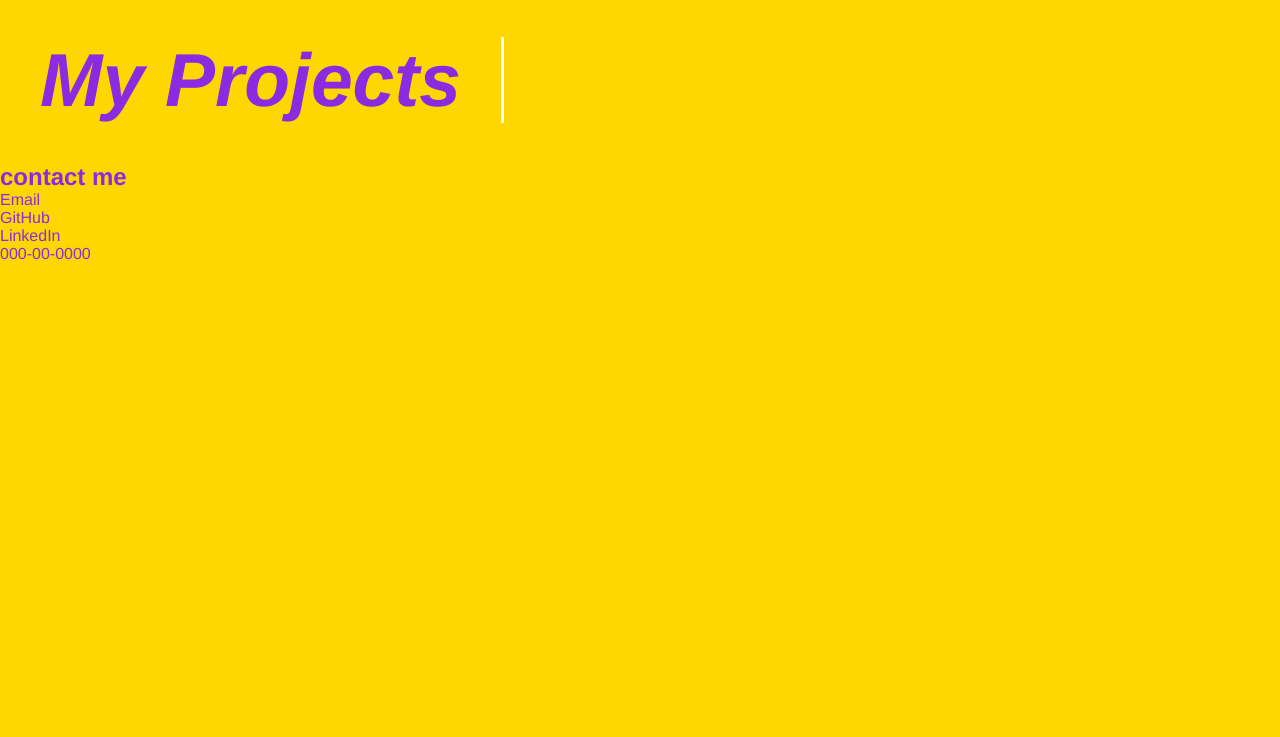
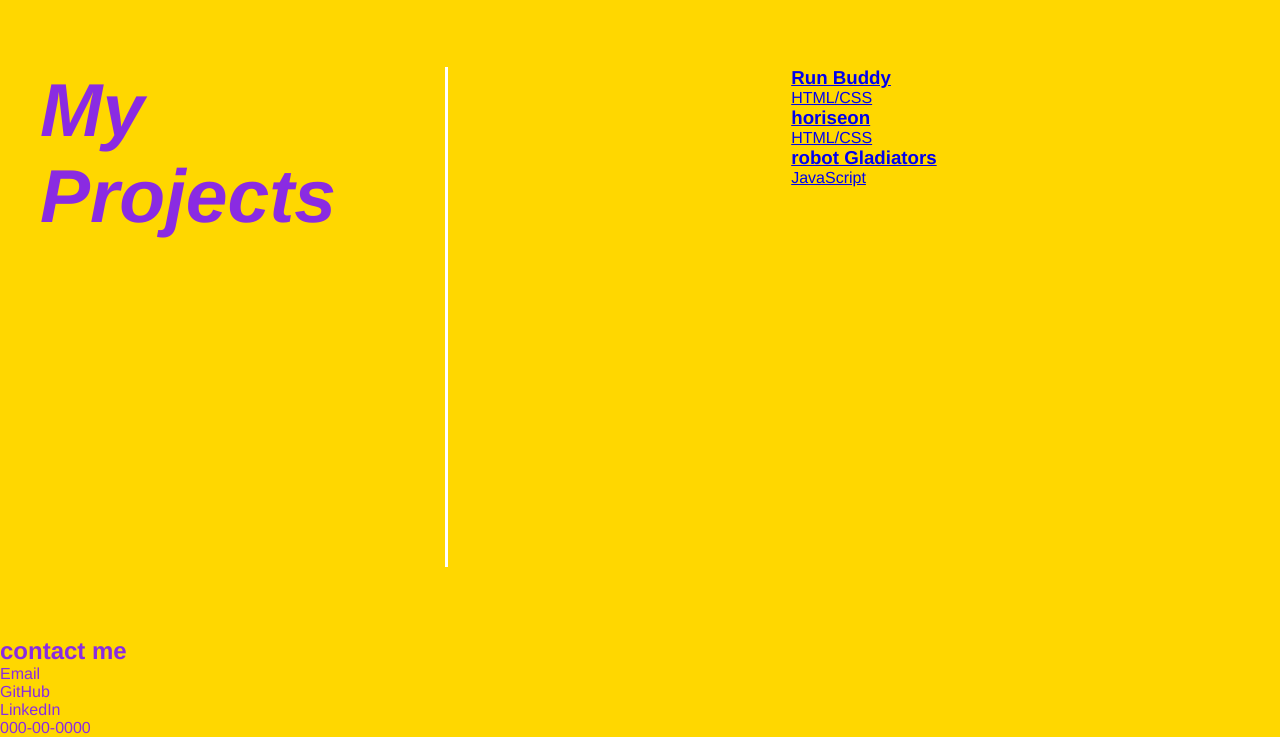
Before and after one commit to goforward-z/Professional-Portfolio, a plain HTML site: page index.html in a window 1280 px wide. Shown: the part 726-1463 px from the top of the page. Before the commit the page ends 989 px from the top, so only its background shows below. Drawn offline with Linux system fonts and the light colour scheme.

Commit message:
updated contents in projects section and styled

```diff
--- a/assets/css/style.css
+++ b/assets/css/style.css
@@ -76,7 +76,7 @@ header nav{
         margin-top: 25px;
     }
 
-    .about-me h2{
+    .title{
         font-size: 50px;
         padding: 0 40px;
         border-right: 3px solid white;
@@ -98,13 +98,11 @@ header nav{
         display:flex;
         justify-content: space-between;
         margin: 40px 0px;
+        padding: 30px 0;
     }
-
-    .section-title{
-        font-size: 50px;
-        padding: 0 40px;
-        border-right: 3px solid white;
-        color: blueviolet;
-        font-style: italic;
-
+    .projects-grid-wrapper{
+        width: 75%;
+        height: 500px;
+        display: flex;
+        justify-content: center;
     }
--- a/index.html
+++ b/index.html
@@ -43,7 +43,7 @@
         </section>
         <!--about me section start-->
         <setion id="about-me" class="about-me">
-            <h2>About Me</h2>
+            <h2 class="title">About Me</h2>
             <p>I've been working in business management since graduating college, but I've always wondered if that's what I really want to do.
                I've actually always been very interested in computers, and about a year ago, I started to have a very strong desire to change my career.
                After thinking about it for a while, I finally made the decision to change my career.
@@ -52,21 +52,31 @@
         </setion>
         <!--my projects section start-->
         <setion id="my-projects" class="projects">
-            <div class="section-title">
+            <div class="title">
             <h2>My Projects</h2>
             </div>
-            <div class="projects-cart">
-                <div class="projects-1">
-                    <a href="https://goforward-z.github.io/run-buddy/"target="_blank"class="run-buddy"></a>
+            <div class="projects-grid-wrapper">
+              <div class="projects-grid">
+                    <a href="https://goforward-z.github.io/run-buddy/"target="_blank"class="run-buddy">
+                      <div class="projects-label">
+                        <h3>Run Buddy</h3>
+                        <p>HTML/CSS</p>
+                       </div>
+                    </a>
+                    <a href="https://goforward-z.github.io/horiseon/"target="_blank"class="horiseon">
+                      <div class="projects-lable">
+                        <h3>horiseon</h3>
+                        <p>HTML/CSS</p>
+                      </div>
+                    </a>
+                    <a href="https://goforward-z.github.io/robot-gladiators/"target="_blank"class="robot-gladiators">
+                        <div class="projects-label">
+                          <h3>robot Gladiators</h3>
+                          <p>JavaScript</p>
+                        </div>
+                    </a>
 
-                </div>
-                <div class="projects-2">
-                    <a href="https://goforward-z.github.io/horiseon/"target="_blank"class="horiseon"></a>
-                </div>
-                <div class="projects-3">
-                    <a href="https://goforward-z.github.io/robot-gladiators/"target="_blank"class="robot-gladiators"></a>
-                </div>
-
+              </div>
             </div>
         </setion>
         <!--contact info start-->
```
